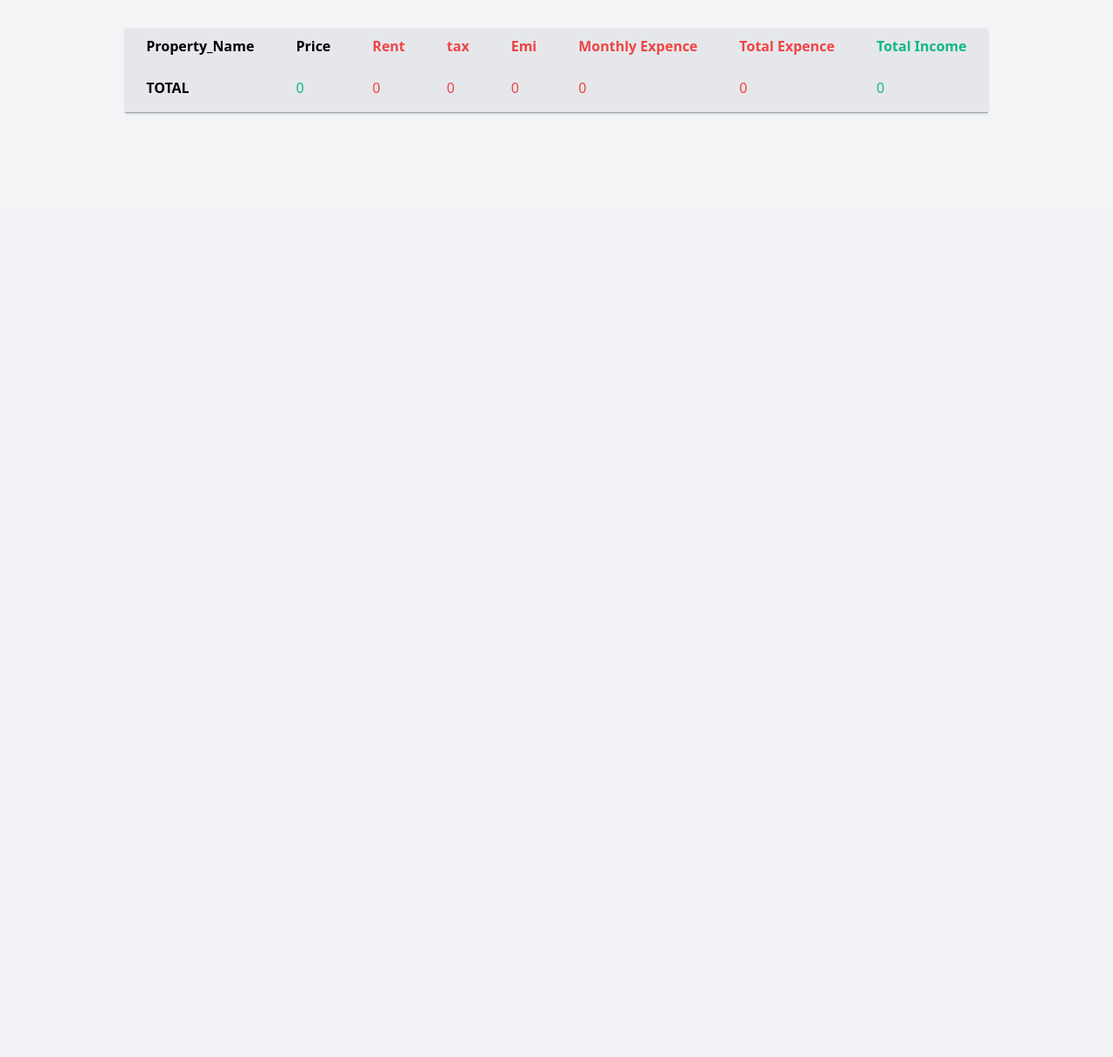
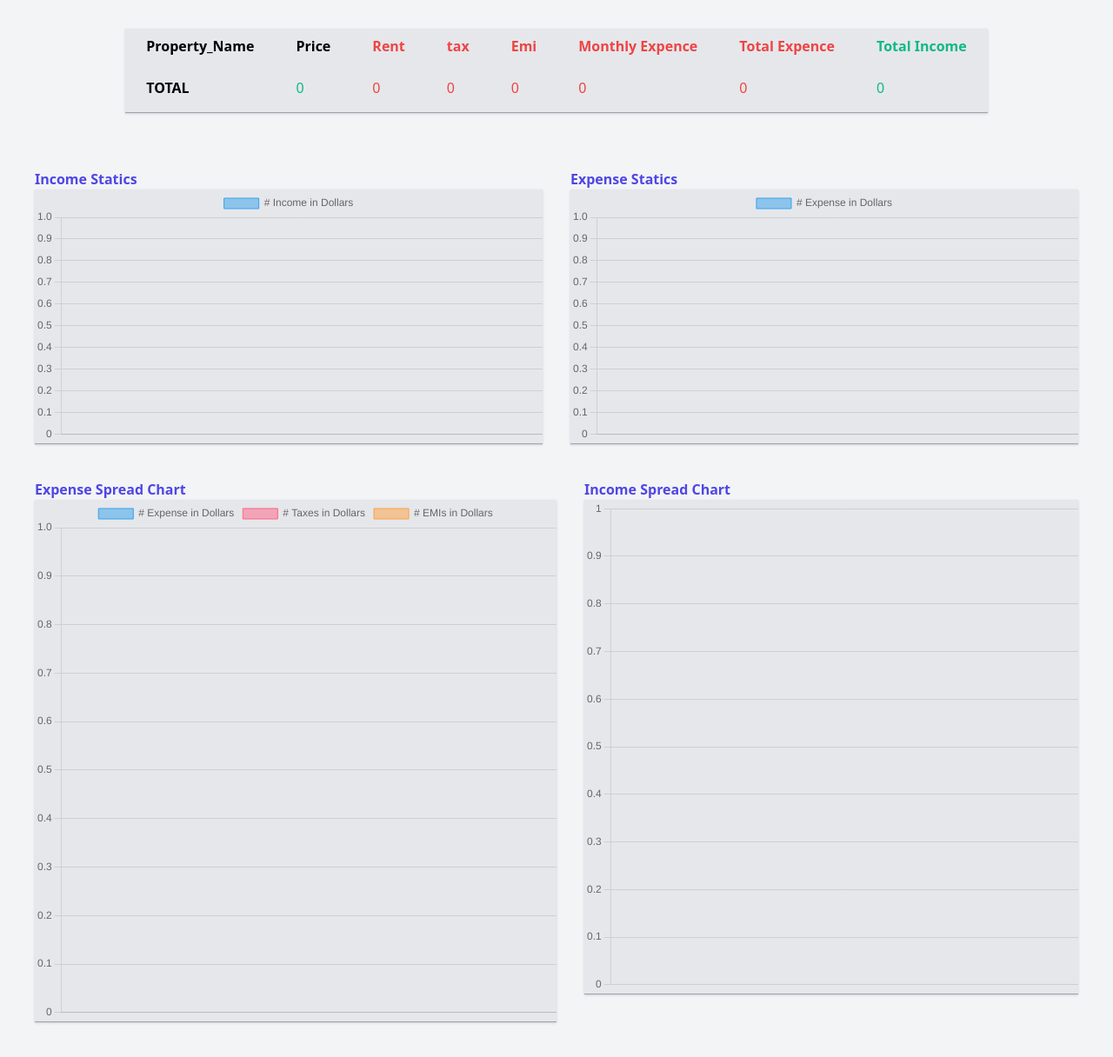
Before and after one commit to Dev-hunt/Data_analysis_and_visualization_Django_web_App, a Django app: page /hello/ in a window 1280 px wide. Shown: the part 557-1773 px from the top of the page at 87% size. Before the commit the page ends 689 px from the top, so only its background shows below. Run offline with Django 3.2, Linux system fonts and the light colour scheme; style sheets or scripts are compiled from the project's sources.

Commit message:
charts inserted sucessfully

```diff
--- a/mysite/myapp/templates/myapp/index.html
+++ b/mysite/myapp/templates/myapp/index.html
@@ -4,6 +4,7 @@
 <head>
     <meta charset="UTF-8">
     <meta name="viewport" content="width=device-width, initial-scale=1.0">
+    <script src="https://cdn.jsdelivr.net/npm/chart.js@4.4.0/dist/chart.umd.min.js"></script>
     <title>Homepage</title>
     <link rel="stylesheet" href="{% static 'myapp/styles.css'%}">
 </head>
@@ -98,6 +99,41 @@
     </br>
 
 
+    <div class="flex gap-8 m-10">
+        <div class="w-1/2">
+            <!-- <div class="text-indigo-600 font-bold, -10">Income Chart</div> -->
+            <div class=" font-bold text-indigo-600">Income Statics</div>
+                <div class="bg-gray-200 border-b border-gray-400 shadow ">
+                    <canvas id="IncomeChart" ></canvas>
+                </div>
+        </div>
+        <div class="w-1/2">
+            <!-- <div class="text-indigo-600 font-bold, -10">Income Chart</div> -->
+            <div class=" font-bold text-indigo-600">Expense Statics</div>
+                <div class="bg-gray-200 border-b border-gray-400 shadow ">
+                    <canvas id="expenseChart" ></canvas>
+                </div>
+        </div>
+    </div>
+
+
+    <div class="flex gap-8 m-10">
+      <div class="w-1/2">
+          <!-- <div class="text-indigo-600 font-bold, -10">Income Chart</div> -->
+          <div class=" font-bold text-indigo-600">Expense Spread Chart</div>
+              <div class="bg-gray-200 border-b border-gray-400 shadow ">
+                  <canvas id="ExpenseSpreadChart" width="600" height="600"></canvas>
+              </div>
+      </div>
+      <div class="w-1/2">
+          <!-- <div class="text-indigo-600 font-bold, -10">Income Chart</div> -->
+          <div class=" font-bold text-indigo-600">Income Spread Chart</div>
+              <div class="bg-gray-200 border-b border-gray-400 shadow ">
+                  <canvas id="IncomeSpreadChart" ></canvas>
+              </div>
+      </div>
+  </div>
+
     <!-- script for calculate bottom total -->
     <script>
         table=document.getElementById("table")
@@ -106,12 +142,25 @@
         let net_prices=0, net_rent=0, net_emi=0,
         net_tax=0,net_montlyexp=0, net_totalexp=0, net_totalincome=0;
 
+        let property=""
         //declare variable to hold totals
         let total_prices=0, total_rent=0,
         total_emi=0, total_tax=0,total_montlyexp=0,
         total_exp=0, total_income=0 ;
 
-        for(let i=1;i<table.rows.length;i++){
+
+        //declare array for storre
+        let net_totalincomes=[]
+        let Properties=[]
+        let montlyexpenses=[]
+        let net_exps=[]
+        let net_taxes=[]
+        let net_emis=[]
+
+
+
+
+        for(let i=1;i<table.rows.length-1;i++){
             //getting value from table
             net_prices=table.rows[i].cells[1].innerText;
             net_rent=table.rows[i].cells[2].innerText;
@@ -120,6 +169,7 @@
             net_montlyexp=table.rows[i].cells[5].innerText;
             net_totalexp=table.rows[i].cells[6].innerText;
             net_totalincome=table.rows[i].cells[7].innerText;
+            property=table.rows[i].cells[0].innerText;
 
             //convert string into int
             net_prices=parseInt(net_prices)
@@ -130,6 +180,13 @@
             net_totalexp=parseInt(net_totalexp)
             net_totalincome=parseInt(net_totalincome)
 
+            //push values to array
+            net_totalincomes.push(net_totalincome)
+            Properties.push(property)
+            montlyexpenses.push(net_montlyexp)
+            net_emis.push(net_emi)
+            net_exps.push(net_totalexp)
+            net_taxes.push(net_tax)
 
             //geting totals
             total_prices+=net_prices
@@ -148,6 +205,106 @@
             document.getElementById('total_montlyexp').innerHTML=total_montlyexp
             document.getElementById('totalexp').innerHTML=total_exp
             document.getElementById('totalincome').innerHTML=total_income
-    </script>
+
+
+
+        const ctx1 = document.getElementById('IncomeChart');
+
+        new Chart(ctx1, {
+          type: 'bar',
+          data: {
+            labels: Properties,
+            datasets: [{
+              label: '# Income in Dollars',
+              data: net_totalincomes,
+              borderWidth: 1
+            }]
+          },
+          options: {
+            scales: {
+              y: {
+                beginAtZero: true
+              }
+            }
+          }
+        });
+
+
+
+
+        const ctx2 = document.getElementById('expenseChart');
+
+        new Chart(ctx2, {
+          type: 'bar',
+          data: {
+            labels: Properties,
+            datasets: [{
+              label: '# Expense in Dollars',
+              data: montlyexpenses,
+              borderWidth: 1
+
+            }]
+          },
+          options: {
+            scales: {
+              y: {
+                beginAtZero: true
+              }
+            }
+          }
+        });
+
+
+
+        const ctx3 = document.getElementById('ExpenseSpreadChart');
+
+        new Chart(ctx3, {
+          type: 'bar',
+          data: {
+            labels: Properties,
+            datasets: [{
+              label: '# Expense in Dollars',
+              data: net_exps,
+              borderWidth: 1
+            },{
+              label: '# Taxes in Dollars',
+              data: net_taxes,
+              borderWidth: 1
+            },{
+              label: '# EMIs in Dollars',
+              data: net_emis,
+              borderWidth: 1
+            }]
+          },
+          options: {
+            scales: {
+              y: {
+                beginAtZero: true
+              }
+            }
+          }
+        });
+
+        const ctx4 = document.getElementById('IncomeSpreadChart');
+
+        new Chart(ctx4, {
+          type: 'doughnut',
+          data: {
+            labels: Properties,
+            datasets: [{
+              label: '# Income in Dollars',
+              data: net_totalincomes,
+              borderWidth: 1
+            }]
+          },
+          options: {
+            scales: {
+              y: {
+                beginAtZero: true
+              }
+            }
+          }
+        });
+      </script>
 </body>
 </html>
```
Also changed, not shown: mysite/db.sqlite3.
